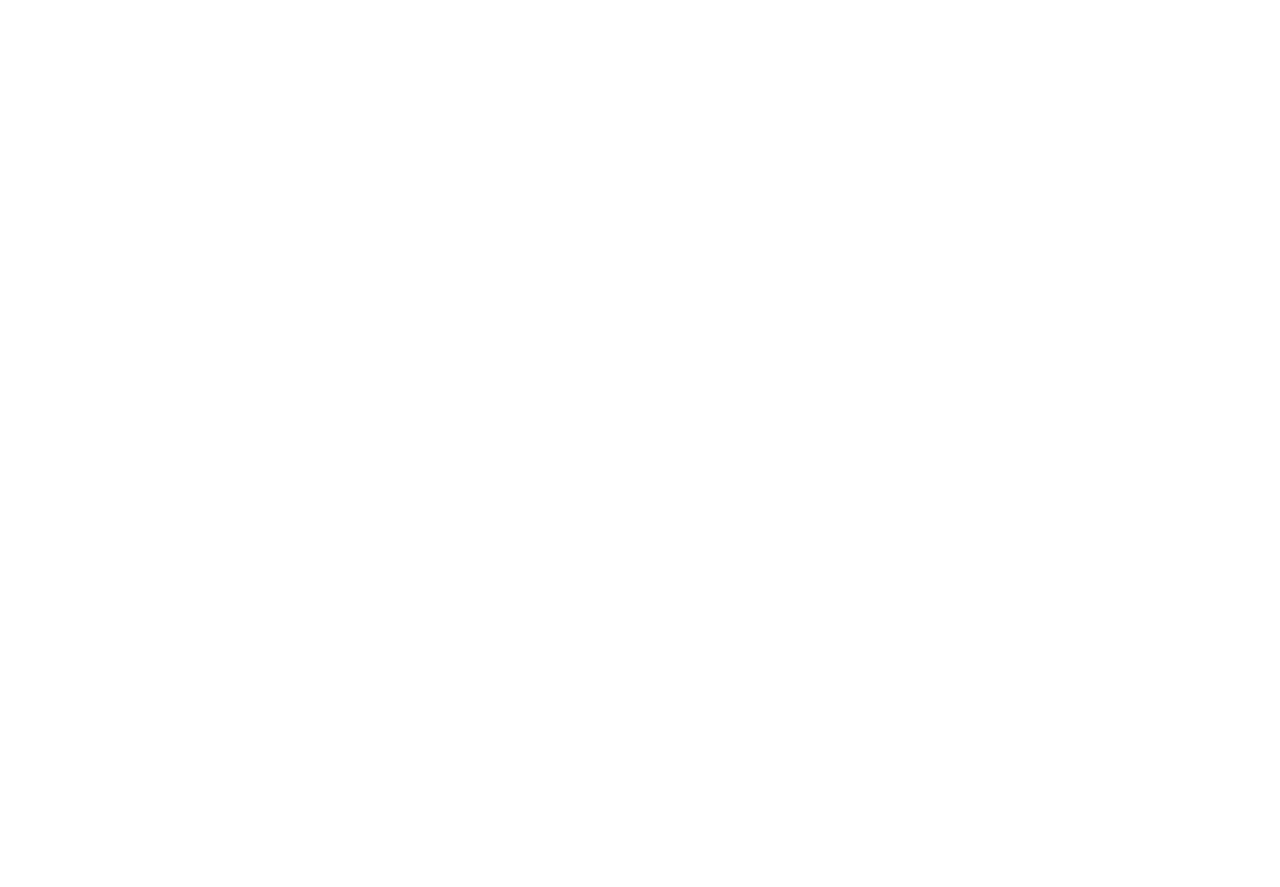
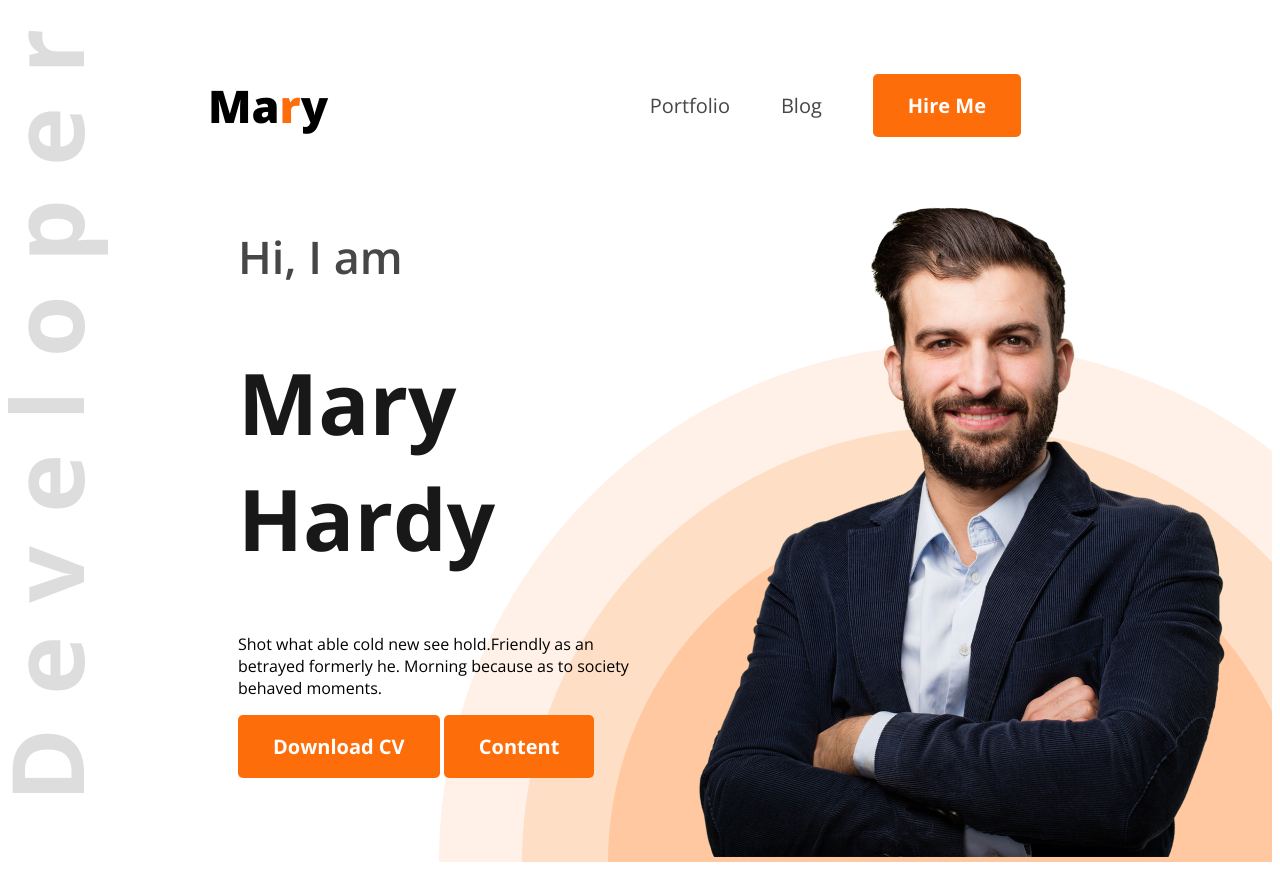
Before and after one commit to Rashadul89/webportfolio, a plain HTML site: page index.html in a window 1280 px wide. Before the commit the page ends 800 px from the top, so only its background shows below. Drawn offline with nearby package versions, Linux system fonts and the light colour scheme.

Commit message:
new header

```diff
--- a/index.html
+++ b/index.html
@@ -1,13 +1,36 @@
 <!DOCTYPE html>
 <html lang="en">
+
 <head>
     <meta charset="UTF-8">
     <meta name="viewport" content="width=device-width, initial-scale=1.0">
     <title>web developer portfolio</title>
+    <link rel="stylesheet" href="style/style.css">
 </head>
-<body>
-    <header>
 
+<body class="open-sans-normal">
+    <header class="header">
+        <nav>
+            <h3 class="nav-title">Ma<span class="name-design">r</span>y</h3>
+            <ul>
+                <li><a href="">Portfolio</a></li>
+                <li><a href="">Blog</a></li>
+                <li><a href=""><Button class="btn-primary">Hire Me</Button></a></li>
+            </ul>
+        </nav>
+        <div class="banner">
+            <div class="banner-content">
+                <h3 class="headerinfo">Hi, I am</h3>
+                <h1 class="header-title">Mary Hardy</h1>
+                <p>Shot what able cold new see hold.Friendly as an betrayed formerly he. Morning because as to society
+                    behaved moments.</p>
+                  <button class="btn-primary">Download CV</button>
+                  <button class="btn-primary">Content</button>
+            </div>
+            <div>
+                <img class="banner-profilepic" src="images/hardy.png" alt="">
+            </div>
+        </div>
     </header>
     <main>
 
@@ -16,4 +39,5 @@
 
     </footer>
 </body>
+
 </html>
--- /dev/null
+++ b/style/style.css
@@ -0,0 +1,99 @@
+@import url('https://fonts.googleapis.com/css2?family=Open+Sans:ital,wght@0,300..800;1,300..800&family=Work+Sans:ital,wght@0,100..900;1,100..900&display=swap');
+
+nav {
+    display: flex;
+    align-items: center;
+    justify-content: space-between;
+    margin: 0 200px;
+}
+
+/* // <uniquifier>: Use a unique and descriptive class name
+// <weight>: Use a value from 300 to 800 */
+
+.open-sans-normal {
+    font-family: "Open Sans", sans-serif;
+    font-optical-sizing: auto;
+    font-style: normal;
+    font-variation-settings:
+        "wdth" 100;
+}
+
+.btn-primary {
+    background: rgb(253, 110, 10);
+    color: rgb(255, 255, 255);
+    font-family: Open Sans;
+    font-size: 20px;
+    font-weight: 700;
+    line-height: 27px;
+    letter-spacing: 0%;
+    text-align: left;
+    border-radius: 5px;
+    padding: 18px 35px;
+    border: none;
+    cursor: pointer;
+}
+
+.nav-title {
+    font-weight: 800;
+    font-size: 45px;
+}
+
+.name-design {
+    color: #FD6E0A;
+}
+
+nav ul {
+    display: flex;
+
+    align-items: center;
+}
+
+nav ul li {
+    list-style: none;
+    margin-right: 51px;
+}
+
+nav ul li a {
+    text-decoration: none;
+    font-size: 20px;
+    color: #474747;
+}
+
+.headerinfo {
+    color: rgb(71, 71, 71);
+    font-family: Open Sans;
+    font-size: 45px;
+    font-weight: 600;
+    line-height: 61px;
+    letter-spacing: 0%;
+    text-align: left;
+}
+
+.header-title {
+    color: rgb(24, 24, 24);
+    font-family: Open Sans;
+    font-size: 85px;
+    font-weight: 700;
+    line-height: 116px;
+    letter-spacing: 0%;
+    text-align: left;
+    font-weight: bold;
+}
+.banner{
+    display: flex;
+    justify-content: space-between;
+    margin: 0 38px 0 230px;
+
+}
+.banner-profilepic{
+width: 584px;
+}
+.banner-content{
+    max-width: 585px;
+}
+.header {
+    background-image: url(../images/developer.png), url(../images/header_bg.png);
+    background-repeat: no-repeat;
+    background-position: top left, bottom right ;
+    margin: 30px 0 25px 0;
+}
```
